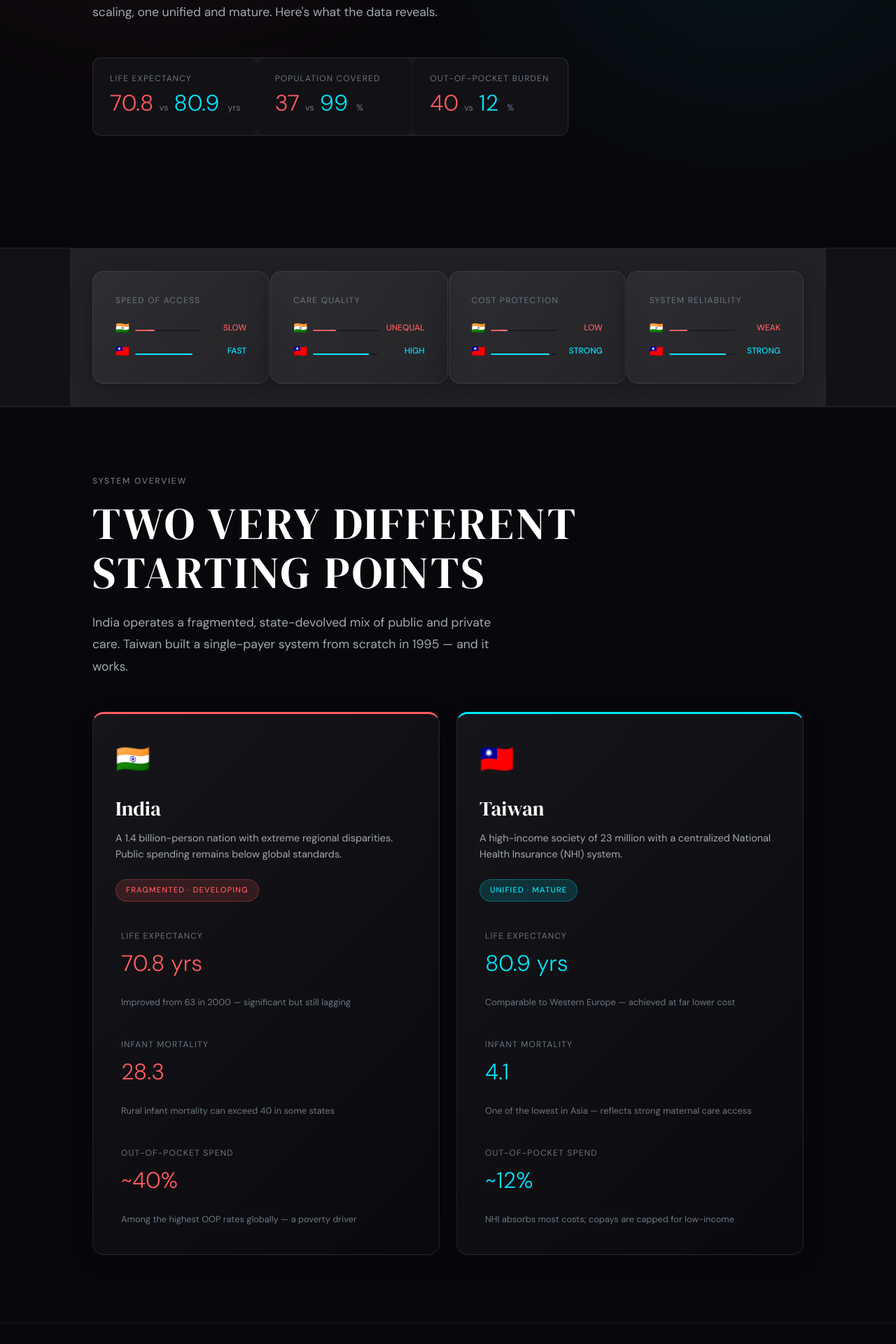
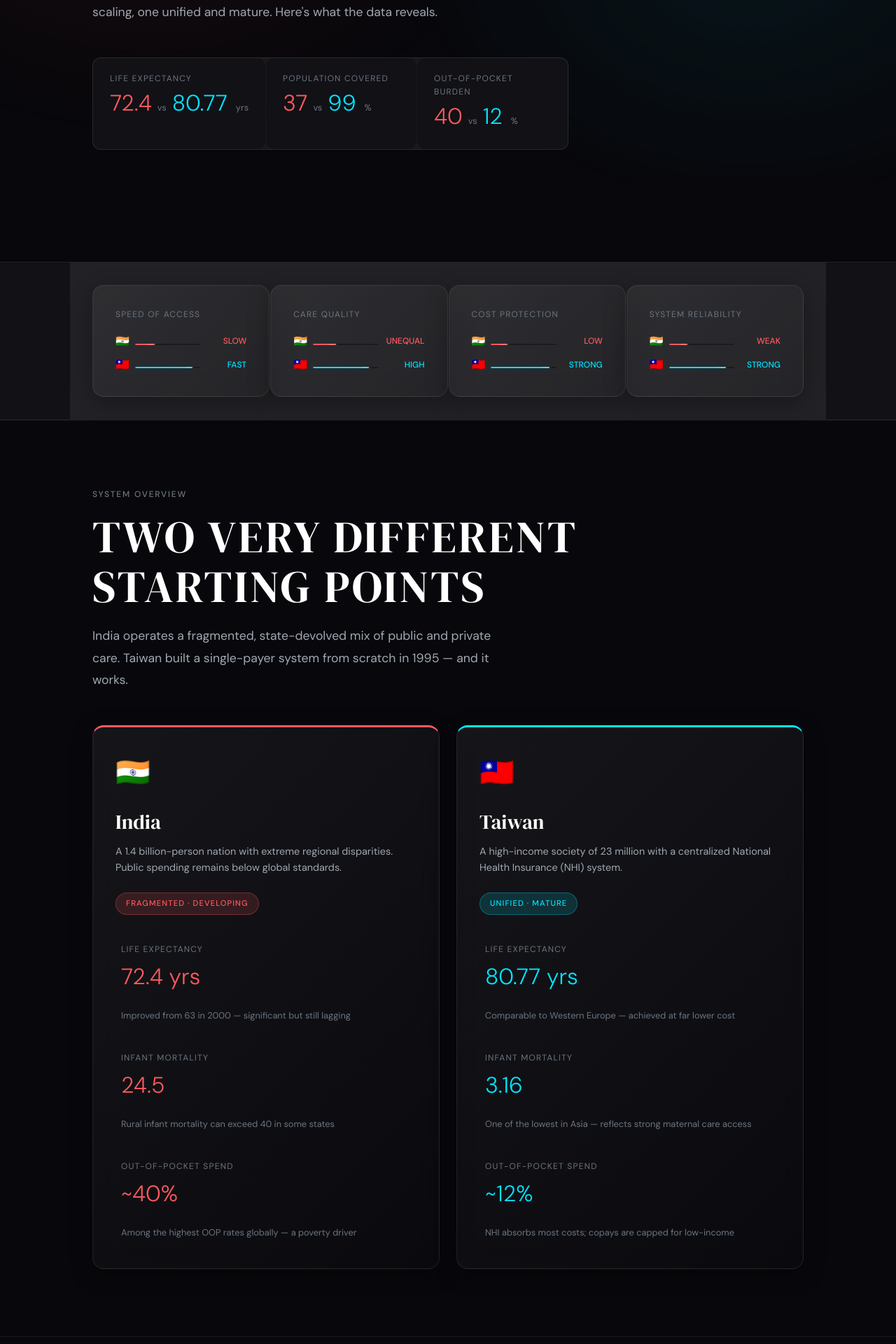
Before and after one commit to heyvideoes-eng/healthcare-comparison-app, a React (Vite) app: page / in a window 1280 px wide. Shown: the part 540-2460 px from the top of the page at 70% size. Built offline with nearby package versions, Linux system fonts and the light colour scheme.

Commit message:
Update pipeline layout and statistical data for India and Taiwan

```diff
--- a/src/App.jsx
+++ b/src/App.jsx
@@ -136,8 +136,8 @@ const commonChartOptions = {
 const statContexts = {
   lifeExpectancy: {
     title: "Life Expectancy",
-    india: "70.8",
-    taiwan: "80.9",
+    india: "72.4",
+    taiwan: "80.77",
     unit: "yrs",
     context: "India's life expectancy has improved from 63 in 2000, yet systemic inequities and rural-urban divides keep the average lower. Taiwan's universal access to advanced medical care allows it to match Western European longevity standards at a fraction of the cost."
   },
@@ -249,7 +249,7 @@ function App() {
             >
               <div className="stat-label">Life expectancy</div>
               <div className="hero-stat-vals">
-                <span className="stat-value text-india">70.8</span> <span className="stat-note">vs</span> <span className="stat-value text-taiwan">80.9</span>
+                <span className="stat-value text-india">72.4</span> <span className="stat-note">vs</span> <span className="stat-value text-taiwan">80.77</span>
                 <span className="stat-note" style={{marginLeft:'4px'}}>yrs</span>
               </div>
             </motion.div>
@@ -393,13 +393,13 @@ function App() {
               <div style={{display:'flex', flexDirection:'column', gap:'1.5rem'}}>
                 <div className="stat-box">
                   <span className="stat-label">Life Expectancy</span>
-                  <motion.span className="stat-value text-india">70.8 yrs</motion.span>
+                  <motion.span className="stat-value text-india">72.4 yrs</motion.span>
                   <AnimatedBar percentage={65} colorClass="bg-india" />
                   <span className="stat-note">Improved from 63 in 2000 — significant but still lagging</span>
                 </div>
                 <div className="stat-box">
                   <span className="stat-label">Infant Mortality</span>
-                  <motion.span className="stat-value text-india">28.3</motion.span>
+                  <motion.span className="stat-value text-india">24.5</motion.span>
                   <AnimatedBar percentage={78} colorClass="bg-india" />
                   <span className="stat-note">Rural infant mortality can exceed 40 in some states</span>
                 </div>
@@ -428,13 +428,13 @@ function App() {
               <div style={{display:'flex', flexDirection:'column', gap:'1.5rem'}}>
                 <div className="stat-box">
                   <span className="stat-label">Life Expectancy</span>
-                  <motion.span className="stat-value text-taiwan">80.9 yrs</motion.span>
+                  <motion.span className="stat-value text-taiwan">80.77 yrs</motion.span>
                   <AnimatedBar percentage={90} colorClass="bg-taiwan" />
                   <span className="stat-note">Comparable to Western Europe — achieved at far lower cost</span>
                 </div>
                 <div className="stat-box">
                   <span className="stat-label">Infant Mortality</span>
-                  <motion.span className="stat-value text-taiwan">4.1</motion.span>
+                  <motion.span className="stat-value text-taiwan">3.16</motion.span>
                   <AnimatedBar percentage={18} colorClass="bg-taiwan" />
                   <span className="stat-note">One of the lowest in Asia — reflects strong maternal care access</span>
                 </div>
@@ -528,7 +528,7 @@ function App() {
              <div className="glass-card india-glow">
                 <p className="stat-label" style={{marginBottom: '1rem'}}>Life Expectancy (Years)</p>
                 <div style={{ height: '220px' }}>
-                  <Bar data={{ labels: ['India', 'Taiwan'], datasets: [{ data: [70.8, 80.9], backgroundColor: ['#FF5A5F', '#00E5FF'], borderRadius: 4, hoverBackgroundColor: ['#FF797D', '#33EFFF'] }] }} options={commonChartOptions} />
+                  <Bar data={{ labels: ['India', 'Taiwan'], datasets: [{ data: [72.4, 80.77], backgroundColor: ['#FF5A5F', '#00E5FF'], borderRadius: 4, hoverBackgroundColor: ['#FF797D', '#33EFFF'] }] }} options={commonChartOptions} />
                 </div>
              </div>
            </Reveal>
@@ -536,7 +536,7 @@ function App() {
              <div className="glass-card taiwan-glow">
                 <p className="stat-label" style={{marginBottom: '1rem'}}>Infant Mortality (per 1,000 births)</p>
                 <div style={{ height: '220px' }}>
-                  <Bar data={{ labels: ['India', 'Taiwan'], datasets: [{ data: [28.3, 4.1], backgroundColor: ['#FF5A5F', '#00E5FF'], borderRadius: 4, hoverBackgroundColor: ['#FF797D', '#33EFFF'] }] }} options={commonChartOptions} />
+                  <Bar data={{ labels: ['India', 'Taiwan'], datasets: [{ data: [24.5, 3.16], backgroundColor: ['#FF5A5F', '#00E5FF'], borderRadius: 4, hoverBackgroundColor: ['#FF797D', '#33EFFF'] }] }} options={commonChartOptions} />
                 </div>
              </div>
            </Reveal>
@@ -686,7 +686,7 @@ function App() {
                 <div style={{minHeight: '110px'}}>
                   <p className="stat-note" style={{marginBottom: '1.5rem'}}>Fragmented, largely paper-based in rural tiers. Ayushman Bharat Digital Mission (ABHA) is partially rolled out, but interoperability remains a massive bottleneck between private and public silos.</p>
                 </div>
-                <div style={{display:'flex', flexDirection:'column', gap:'0.8rem'}}>
+                <div style={{display:'flex', flexDirection:'column', gap:'0.8rem', flex: 1, justifyContent: 'space-between'}}>
                   <div className="flow-node india">Patient visits facility <strong style={{float:'right', fontSize:'0.7rem'}}>Paper-based</strong></div>
                   <div className="flow-node india">ABHA digital ID created <strong style={{float:'right', fontSize:'0.7rem'}}>Partial rollout</strong></div>
                   <div className="flow-node india">Records not shared <strong style={{float:'right', fontSize:'0.7rem'}}>Silos</strong></div>
@@ -705,7 +705,7 @@ function App() {
                 <div style={{minHeight: '110px'}}>
                   <p className="stat-note" style={{marginBottom: '1.5rem'}}>Integrated and smooth. The NHI IC smart card provides universal, real-time medical history loading and syncs claims automatically to the NHIA. Used globally as a model for proactive tracking.</p>
                 </div>
-                <div style={{display:'flex', flexDirection:'column', gap:'0.8rem'}}>
+                <div style={{display:'flex', flexDirection:'column', gap:'0.8rem', flex: 1, justifyContent: 'space-between'}}>
                   <div className="flow-node taiwan">Patient presents NHI IC card <strong style={{float:'right', fontSize:'0.7rem'}}>Universal</strong></div>
                   <div className="flow-node taiwan">Full medical history loaded <strong style={{float:'right', fontSize:'0.7rem'}}>Real-time</strong></div>
                   <div className="flow-node taiwan">Treatment recorded to EHR <strong style={{float:'right', fontSize:'0.7rem'}}>Live sync</strong></div>
```
